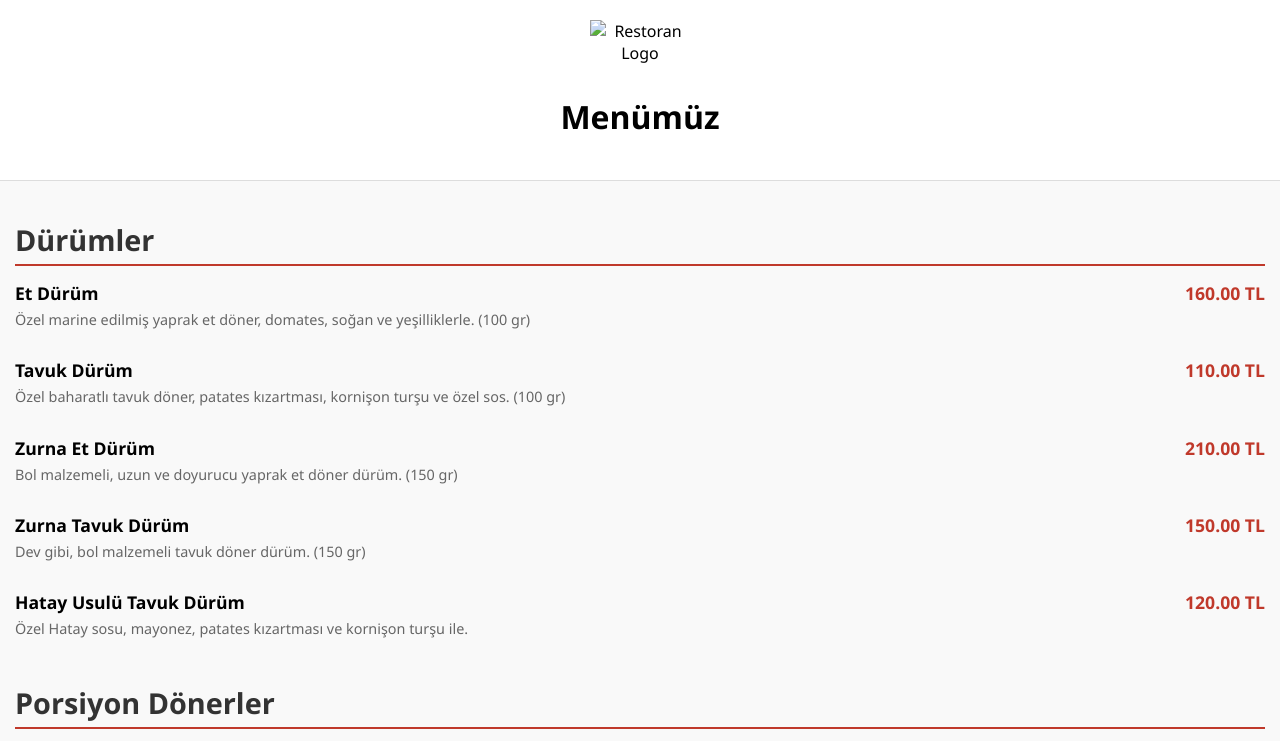
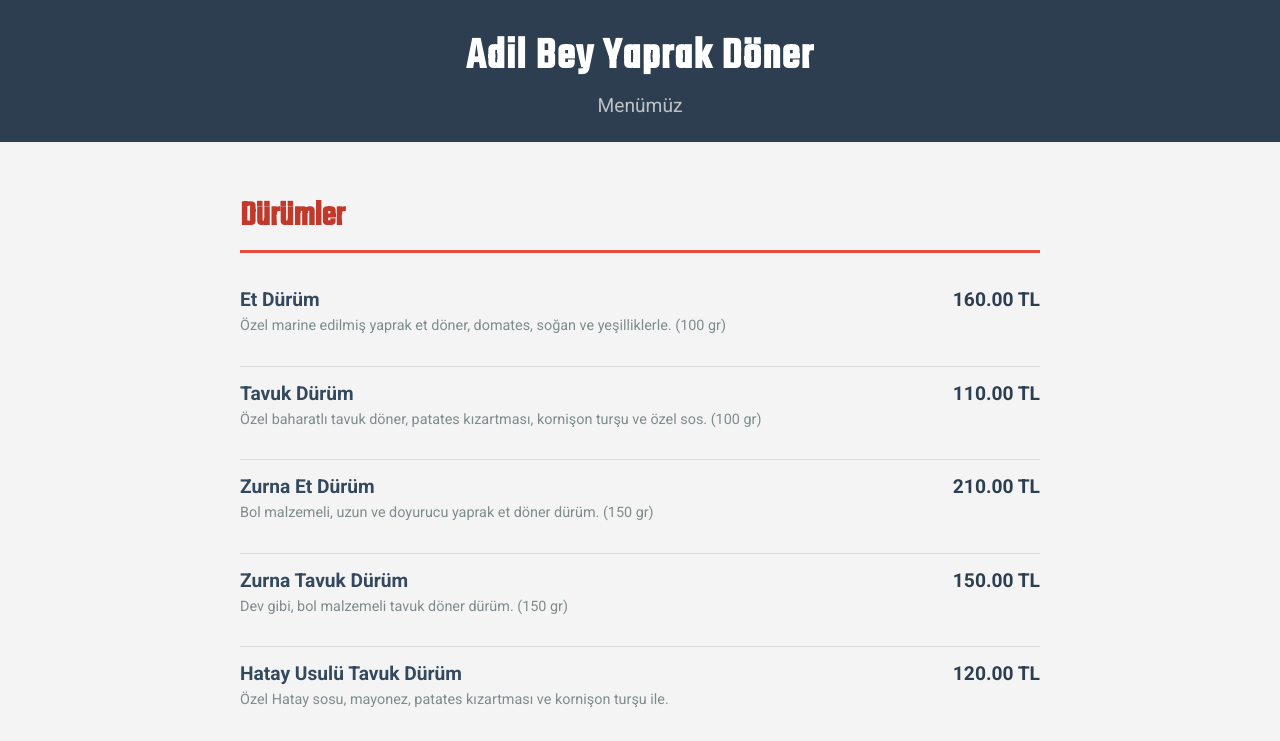
Before and after one commit to Enesb06/qrcode, a plain HTML site: page index.html in a window 1280 px wide. Shown: the top 741 px of the page. Drawn offline with Linux system fonts and the light colour scheme.

Commit message:
tasarım

```diff
--- a/index.html
+++ b/index.html
@@ -3,20 +3,31 @@
 <head>
     <meta charset="UTF-8">
     <meta name="viewport" content="width=device-width, initial-scale=1.0">
-    <title>ADİLBEY YAPRAK DÖNER - Menü</title>
+    <!-- Sayfanın tarayıcı sekmesinde görünecek başlığı -->
+    <title>Adil Bey Yaprak Döner - Menü</title>
     <link rel="stylesheet" href="style.css">
+    <!-- Google Fonts'tan şık bir font ekleyelim (isteğe bağlı) -->
+    <link rel="preconnect" href="https://fonts.googleapis.com">
+    <link rel="preconnect" href="https://fonts.gstatic.com" crossorigin>
+    <link href="https://fonts.googleapis.com/css2?family=Roboto:wght@400;700&family=Teko:wght@500&display=swap" rel="stylesheet">
 </head>
 <body>
-    <header>
-        <img src="logo.png" alt="Restoran Logo" class="logo">
-        <h1>Menümüz</h1>
+
+    <header class="site-header">
+        <!-- Restoranın logosunu buraya ekleyebilirsin -->
+        <!-- <img src="logo.png" alt="Adil Bey Logo" class="logo"> -->
+        <h1 class="restaurant-title">Adil Bey Yaprak Döner</h1>
+        <p class="menu-subtitle">Menümüz</p>
     </header>
+
     <main id="menu-container">
         <!-- Menü içeriği JavaScript ile buraya eklenecek -->
     </main>
-    <footer>
-        <p>ADİLBEY YAPRAK DÖNER &copy; 2023</p>
+
+    <footer class="site-footer">
+        <p>Adil Bey Yaprak Döner &copy; 2023</p>
     </footer>
+
     <script src="script.js"></script>
 </body>
 </html>
--- a/style.css
+++ b/style.css
@@ -1,15 +1,17 @@
 /* Genel Ayarlar */
 body {
-    font-family: 'Segoe UI', Tahoma, Geneva, Verdana, sans-serif;
+    font-family: 'Roboto', sans-serif; /* Daha okunaklı bir font */
     margin: 0;
-    background-color: #f9f9f9;
+    background-color: #f4f4f4;
+    color: #333;
 }
 
-header {
+/* Header Alanı (Başlık) */
+.site-header {
     text-align: center;
-    padding: 20px;
-    background-color: white;
-    border-bottom: 1px solid #ddd;
+    padding: 25px 15px;
+    background-color: #2c3e50; /* Koyu bir ana renk */
+    color: white;
 }
 
 .logo {
@@ -17,27 +19,49 @@ header {
     margin-bottom: 10px;
 }
 
+.restaurant-title {
+    font-family: 'Teko', sans-serif; /* Başlık için daha karakteristik bir font */
+    font-size: 2.8em;
+    margin: 0;
+    letter-spacing: 1.5px;
+}
+
+.menu-subtitle {
+    font-size: 1.2em;
+    margin: 5px 0 0 0;
+    color: #bdc3c7; /* Başlığa göre daha soluk bir renk */
+    font-weight: 400;
+}
+
 /* Menü Konteyneri */
 #menu-container {
-    padding: 15px;
+    padding: 20px 15px;
+    max-width: 800px; /* Geniş ekranlarda çok yayılmasın */
+    margin: 0 auto; /* Sayfayı ortala */
 }
 
 .kategori {
-    margin-bottom: 30px;
+    margin-bottom: 35px;
 }
 
 .kategori-baslik {
-    font-size: 1.8em;
-    color: #333;
-    border-bottom: 2px solid #c0392b;
-    padding-bottom: 5px;
-    margin-bottom: 15px;
+    font-family: 'Teko', sans-serif;
+    font-size: 2.2em;
+    color: #c0392b; /* Döner rengine yakın bir kırmızı */
+    border-bottom: 3px solid #e74c3c;
+    padding-bottom: 8px;
+    margin-bottom: 20px;
 }
 
 .urun {
     display: flex;
     justify-content: space-between;
-    margin-bottom: 15px;
+    align-items: flex-start;
+    padding: 15px 0;
+    border-bottom: 1px solid #ddd;
+}
+.urun:last-child {
+    border-bottom: none; /* Kategorinin son ürününde alt çizgi olmasın */
 }
 
 .urun-detay {
@@ -45,19 +69,32 @@ header {
 }
 
 .urun-ad {
-    font-size: 1.1em;
-    font-weight: bold;
+    font-size: 1.2em;
+    font-weight: 700;
     margin: 0;
+    color: #34495e;
 }
 
 .urun-aciklama {
     font-size: 0.9em;
-    color: #666;
+    color: #7f8c8d;
     margin-top: 5px;
+    line-height: 1.4;
 }
 
 .urun-fiyat {
-    font-size: 1.1em;
-    font-weight: bold;
-    color: #c0392b;
+    font-size: 1.2em;
+    font-weight: 700;
+    color: #2c3e50;
+    white-space: nowrap; /* Fiyatın alt satıra kaymasını engelle */
+    margin-left: 15px;
 }
+
+/* Footer Alanı */
+.site-footer {
+    text-align: center;
+    padding: 20px;
+    font-size: 0.9em;
+    color: #777;
+    background-color: #e9e9e9;
+}
```
